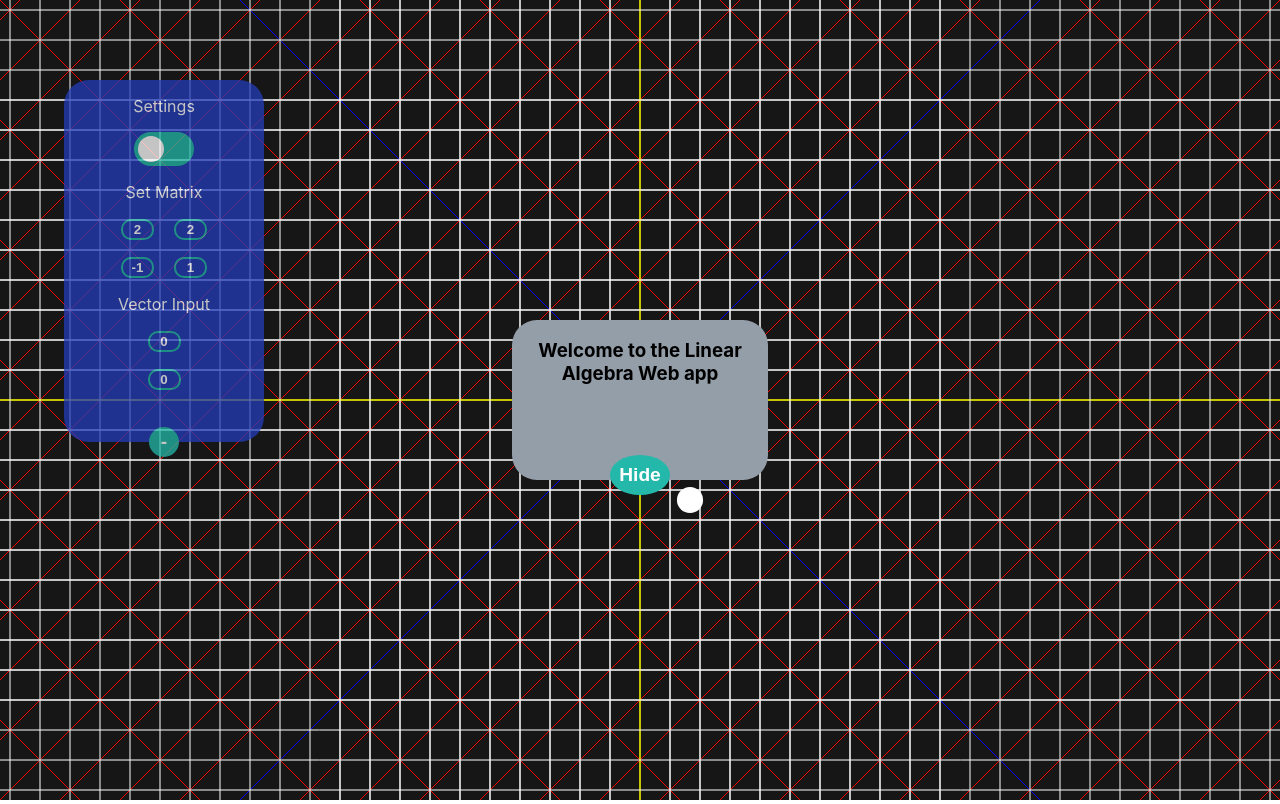
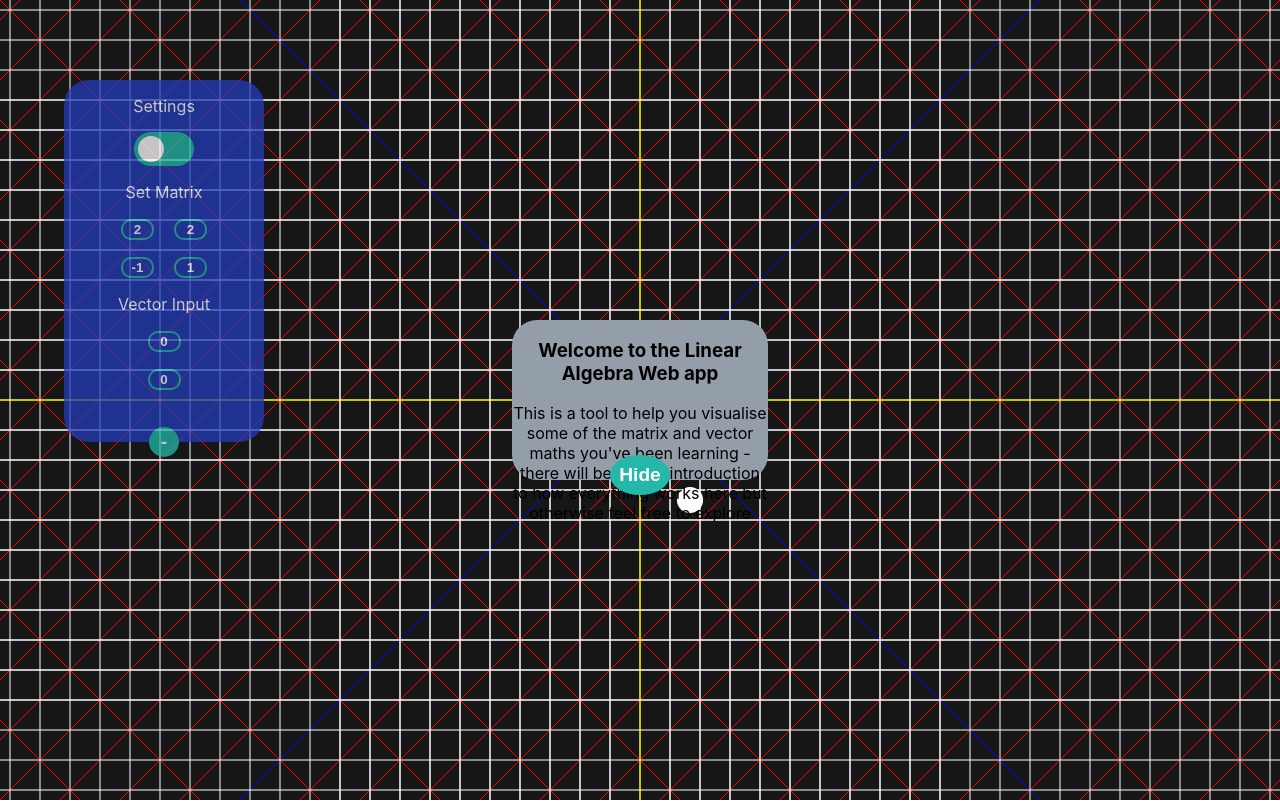
Before and after one commit to SimpsonThomas/maths-web, a React (Create React App) app: page / in a window 1280 px wide. Built offline with nearby package versions, Linux system fonts and the light colour scheme.

Commit message:
Some desccription

```diff
--- a/src/Components/canvas.js
+++ b/src/Components/canvas.js
@@ -220,7 +220,11 @@ const Canvas = props => {
       {showHelp ?
             <div className='help'>
                 <h3>Welcome to the Linear Algebra Web app</h3>
-
+                <p>
+                    This is a tool to help you visualise some of the matrix and vector maths you've been learning -
+                    there will be a brief introduction to how everything works here
+                    but otherwise feel free to explore
+                </p>
                 <button className='hideHelp' onClick={e => {e.preventDefault(); setShowHelp(false)}}>
                     Hide
                 </button>
```
